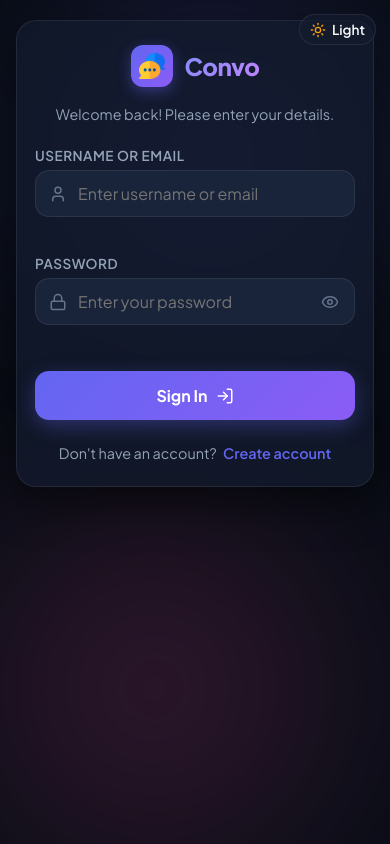
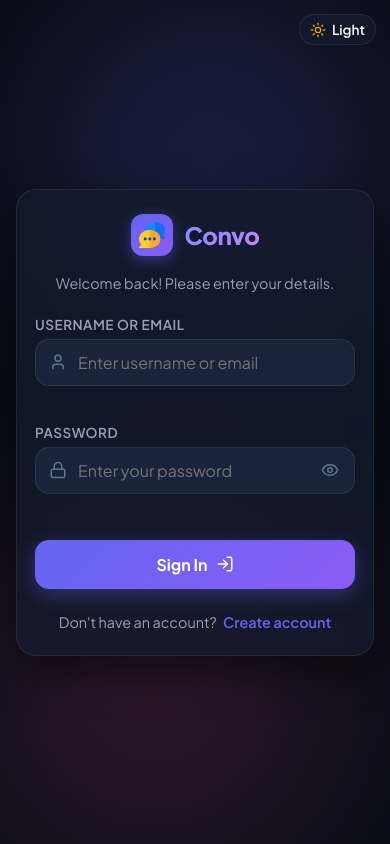
Before and after one commit to karthik-65/Convo, a React (Create React App) app in the folder client/: page /login in a window 390 px wide. Built offline with nearby package versions, Linux system fonts and the light colour scheme; no server answers.

Commit message:
Fix unread badge counts, device notifications, mobile navbar auto-hide, and instant new user registration rendering

```diff
--- a/client/src/components/Chat.js
+++ b/client/src/components/Chat.js
@@ -282,10 +282,14 @@ function Chat({ onLogout }) {
     });
 
     socket.on('receive-message', (msg) => {
-      const isActiveChat = receiverRef.current === msg.sender;
+      const myId = currentUser._id?.toString();
+      const msgReceiver = msg.receiver?.toString();
+      const msgSender = msg.sender?.toString();
 
-      if (msg.receiver === currentUser._id) {
-        const senderObj = allUsers.find(u => u._id === msg.sender);
+      if (msgReceiver === myId) {
+        const isActiveChat = receiverRef.current?.toString() === msgSender;
+
+        const senderObj = allUsers.find(u => u._id?.toString() === msgSender);
         const senderName = senderObj?.username || 'New Message';
         const msgText = msg.file ? (msg.text ? `${msg.text} (Attachment)` : 'Sent an attachment') : (msg.text || 'New message');
 
@@ -297,13 +301,13 @@ function Chat({ onLogout }) {
 
         setLastActivityMap(prev => ({
           ...prev,
-          [msg.sender]: msg.createdAt,
+          [msgSender]: msg.createdAt || new Date().toISOString(),
         }));
 
         if (!isActiveChat) {
           setUnreadCounts(prev => ({
             ...prev,
-            [msg.sender]: (prev[msg.sender] || 0) + 1,
+            [msgSender]: (prev[msgSender] || 0) + 1,
           }));
         } else {
           setMessages(prev => [...prev, msg]);
@@ -323,7 +327,7 @@ function Chat({ onLogout }) {
 
     socket.on('receive-chat-request', (chatReq) => {
       setChatRequests(prev => [...prev.filter(r => r._id !== chatReq._id), chatReq]);
-      const senderObj = allUsers.find(u => u._id === chatReq.sender);
+      const senderObj = allUsers.find(u => u._id?.toString() === chatReq.sender?.toString());
       const senderName = senderObj?.username || 'Someone';
       soundManager.playDeviceNotification({
         title: 'New Chat Request',
@@ -331,7 +335,6 @@ function Chat({ onLogout }) {
         icon: senderObj?.avatar || '/chat.png'
       });
     });
-
 
     socket.on('update-chat-request', (chatReq) => {
       setChatRequests(prev => prev.map(r => r._id === chatReq._id ? chatReq : r));
@@ -345,6 +348,13 @@ function Chat({ onLogout }) {
       setAllUsers(prev => prev.map(u => u._id === updatedUser._id ? { ...u, ...updatedUser } : u));
     });
 
+    socket.on('new-user-registered', (newUser) => {
+      setAllUsers(prev => {
+        if (prev.some(u => u._id?.toString() === newUser._id?.toString())) return prev;
+        return [...prev, newUser];
+      });
+    });
+
     return () => {
       socket.off('connect');
       socket.off('online-users');
@@ -356,8 +366,10 @@ function Chat({ onLogout }) {
       socket.off('receive-chat-request');
       socket.off('update-chat-request');
       socket.off('update-user-profile');
+      socket.off('new-user-registered');
     };
   }, [currentUser, allUsers]);
+
 
   // Seen status listener
   useEffect(() => {
@@ -440,7 +452,8 @@ function Chat({ onLogout }) {
 
   const fetchMessages = async (receiverId) => {
     setReceiver(receiverId);
-    if (window.innerWidth < 768) {
+    setUnreadCounts(prev => ({ ...prev, [receiverId]: 0 }));
+    if (isMobile) {
       setIsMobileChatOpen(true);
     }
     try {
@@ -450,6 +463,7 @@ function Chat({ onLogout }) {
       console.error('Error fetching messages:', err);
     }
   };
+
 
   const sendMessage = async (overrideFile = null, overrideText = null) => {
     if (!receiver) return;
--- a/client/src/components/Login.css
+++ b/client/src/components/Login.css
@@ -262,24 +262,26 @@
   border-color: var(--accent-primary);
 }
 
-/* Mobile application specific scrolling & layout optimization */
+/* Mobile application layout optimization */
 @media (max-width: 600px) {
   .auth-page-wrapper {
-    overflow-y: auto; /* Enable page scrolling exclusively on mobile app screens */
+    overflow-y: auto;
     -webkit-overflow-scrolling: touch;
-    align-items: flex-start;
+    align-items: center;
+    justify-content: center;
     padding: 16px;
-    padding-top: max(20px, env(safe-area-inset-top));
-    padding-bottom: max(28px, env(safe-area-inset-bottom));
+    padding-top: max(16px, env(safe-area-inset-top));
+    padding-bottom: max(16px, env(safe-area-inset-bottom));
   }
 
   .auth-card {
     padding: 24px 18px;
     border-radius: 20px;
-    margin: 0 auto;
+    margin: auto;
     max-height: none;
     overflow: visible;
   }
+
 
   .auth-input {
     font-size: 16px; /* Prevents auto-zoom on iOS Safari */
```
Also changed, not shown: 2 other files (tests, documents, lock files or other folders).
